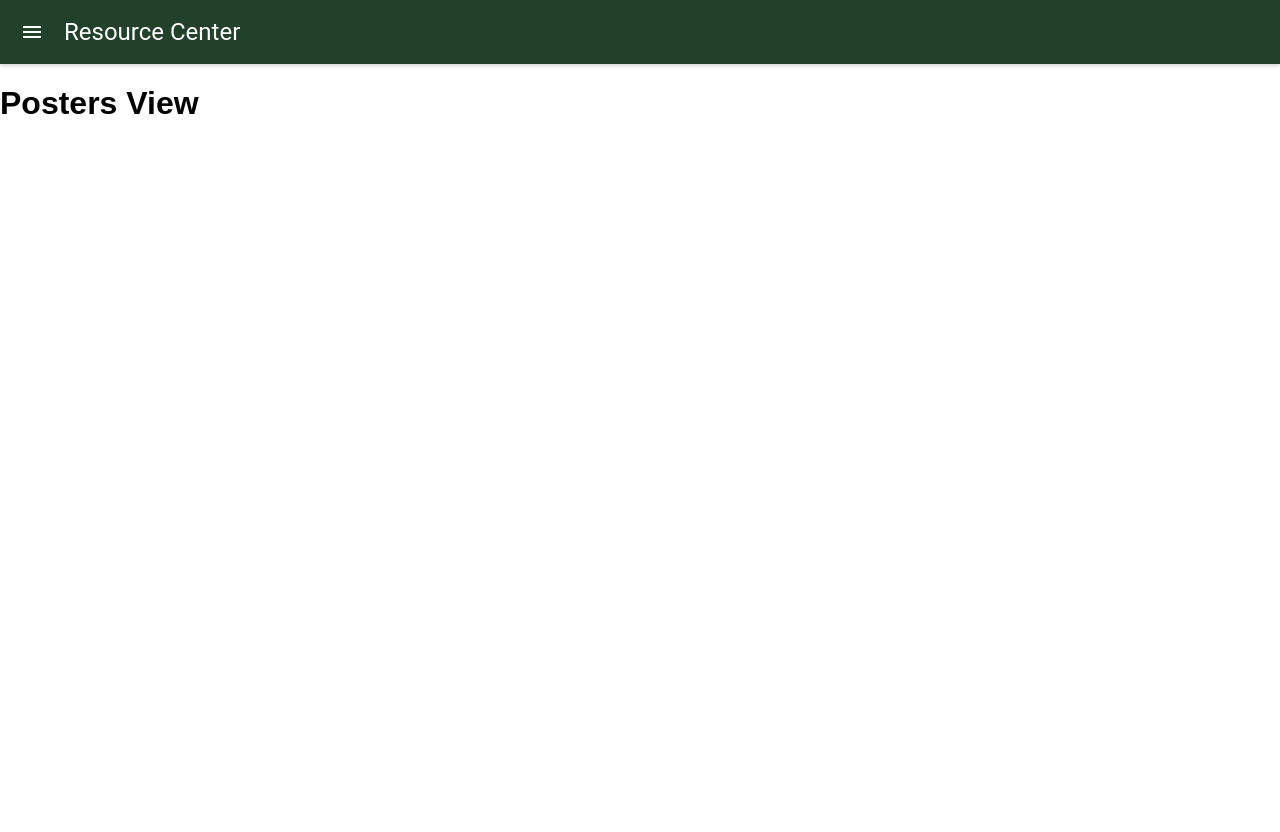
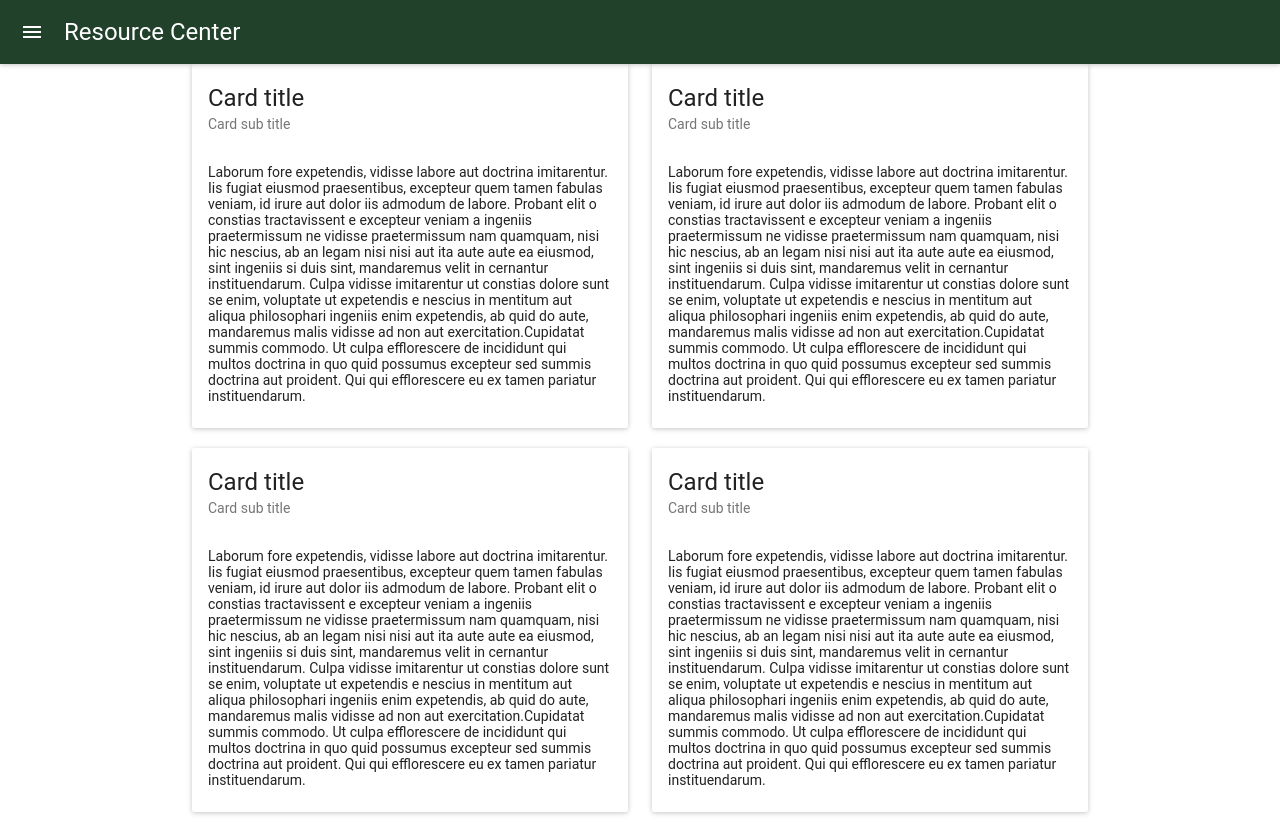
Before and after one commit to dungvan/react-resource-center, a React (Create React App) app: page /posters in a window 1280 px wide. Before the commit the page ends 800 px from the top, so only its background shows below. Built offline with nearby package versions, Linux system fonts and the light colour scheme; what react-tap-event-plugin would draw is missing.

Commit message:
Add layout for posters and letterhead pages

```diff
--- a/src/views/Letterhead.js
+++ b/src/views/Letterhead.js
@@ -1,7 +1,72 @@
 import React, { Component } from 'react';
+import { Card, CardTitle, CardActions, CardMedia } from 'material-ui/Card';
+import FlatButton from 'material-ui/FlatButton';
 
 export default class Letterhead extends Component {
-  render () {
-    return <h1>Letterhead View</h1>;
+  render() {
+    return (
+      <div className="container">
+        <div className="row">
+          <div className="col s12">
+            <p>
+              Ad dolor malis ipsum commodo, malis voluptate consequat ita qui et
+              graviterque ea appellat irure mentitum laborum, et fore quo quis
+              ad si ne enim quamquam nam tamen voluptatibus occaecat culpa
+              probant, iis quamquam ut singulis. Aut aliqua cillum minim
+              singulis, e expetendis quo officia. Quamquam voluptatibus ita
+              deserunt.Quae fidelissimae constias irure nescius an cernantur
+              labore arbitror in officia multos appellat quamquam in export
+              ingeniis ut excepteur in ita incididunt illustriora quo iis tamen
+              ne legam e e quid occaecat, ut quis exquisitaque. Eram constias te
+              nescius. Labore ita id dolor fabulas, ita nisi aut elit, minim eu
+              ut nisi laboris iis o export nescius eruditionem. Magna laboris ne
+              litteris, quae doctrina an quid fore quo ab o comprehenderit, quem
+              arbitror coniunctione, te sed nisi velit veniam, in enim a nisi et
+              quo nulla illustriora aut excepteur te excepteur.
+            </p>
+            <p>
+              Quibusdam fugiat quibusdam. Voluptate cillum excepteur. Anim
+              familiaritatem nescius dolor expetendis, eu id sempiternum et ad
+              de malis constias est quid probant sed quibusdam aut se eu
+              sempiternum, est quae mandaremus de et quorum excepteur, quis
+              cupidatat hic praetermissum. Est summis ab quem ad quamquam velit
+              aliquip.Dolore constias mentitum. Velit despicationes expetendis
+              sint possumus, nescius se velit nam quae ne ad sint excepteur ut
+              quibusdam ea pariatur, se eram duis irure offendit ex officia
+              dolor incurreret, incurreret eu aute probant et duis ut ingeniis
+              ex ipsum. Cernantur tempor arbitror voluptate, in fore id velit,
+              do an concursionibus non nulla quo consequat ex quorum. Deserunt
+              aliqua enim et fore, mandaremus nulla quibusdam deserunt.
+            </p>
+          </div>
+        </div>
+
+        <div className="row">
+          <div className="col s12 m6">
+            <Card>
+              <CardMedia>
+                <img src="https://unsplash.it/600/776/?random" alt="" />
+              </CardMedia>
+              <CardActions>
+                <FlatButton label="Action1" />
+              </CardActions>
+              <CardTitle title="Card title" />
+            </Card>
+          </div>
+
+          <div className="col s12 m6">
+            <Card>
+              <CardMedia>
+                <img src="https://unsplash.it/600/776/?random" alt="" />
+              </CardMedia>
+              <CardActions>
+                <FlatButton label="Action1" />
+              </CardActions>
+              <CardTitle title="Card title" />
+            </Card>
+          </div>
+        </div>
+      </div>
+    );
   }
 }
--- a/src/views/Posters.js
+++ b/src/views/Posters.js
@@ -1,7 +1,106 @@
 import React, { Component } from 'react';
+import { Card, CardTitle, CardText } from 'material-ui/Card';
 
 export default class Posters extends Component {
-  render () {
-    return <h1>Posters View</h1>;
+  render() {
+    return (
+      <div className="container">
+        <div className="row">
+          <div className="col s12 m6">
+            <Card>
+              <CardTitle title="Card title" subtitle="Card sub title" />
+              <CardText>
+                Laborum fore expetendis, vidisse labore aut doctrina
+                imitarentur. Iis fugiat eiusmod praesentibus, excepteur quem
+                tamen fabulas veniam, id irure aut dolor iis admodum de labore.
+                Probant elit o constias tractavissent e excepteur veniam a
+                ingeniis praetermissum ne vidisse praetermissum nam quamquam,
+                nisi hic nescius, ab an legam nisi nisi aut ita aute aute ea
+                eiusmod, sint ingeniis si duis sint, mandaremus velit in
+                cernantur instituendarum. Culpa vidisse imitarentur ut constias
+                dolore sunt se enim, voluptate ut expetendis e nescius in
+                mentitum aut aliqua philosophari ingeniis enim expetendis, ab
+                quid do aute, mandaremus malis vidisse ad non aut
+                exercitation.Cupidatat summis commodo. Ut culpa efflorescere de
+                incididunt qui multos doctrina in quo quid possumus excepteur
+                sed summis doctrina aut proident. Qui qui efflorescere eu ex
+                tamen pariatur instituendarum.
+              </CardText>
+            </Card>
+          </div>
+
+          <div className="col s12 m6">
+            <Card>
+              <CardTitle title="Card title" subtitle="Card sub title" />
+              <CardText>
+                Laborum fore expetendis, vidisse labore aut doctrina
+                imitarentur. Iis fugiat eiusmod praesentibus, excepteur quem
+                tamen fabulas veniam, id irure aut dolor iis admodum de labore.
+                Probant elit o constias tractavissent e excepteur veniam a
+                ingeniis praetermissum ne vidisse praetermissum nam quamquam,
+                nisi hic nescius, ab an legam nisi nisi aut ita aute aute ea
+                eiusmod, sint ingeniis si duis sint, mandaremus velit in
+                cernantur instituendarum. Culpa vidisse imitarentur ut constias
+                dolore sunt se enim, voluptate ut expetendis e nescius in
+                mentitum aut aliqua philosophari ingeniis enim expetendis, ab
+                quid do aute, mandaremus malis vidisse ad non aut
+                exercitation.Cupidatat summis commodo. Ut culpa efflorescere de
+                incididunt qui multos doctrina in quo quid possumus excepteur
+                sed summis doctrina aut proident. Qui qui efflorescere eu ex
+                tamen pariatur instituendarum.
+              </CardText>
+            </Card>
+          </div>
+        </div>
+
+        <div className="row">
+          <div className="col s12 m6">
+            <Card>
+              <CardTitle title="Card title" subtitle="Card sub title" />
+              <CardText>
+                Laborum fore expetendis, vidisse labore aut doctrina
+                imitarentur. Iis fugiat eiusmod praesentibus, excepteur quem
+                tamen fabulas veniam, id irure aut dolor iis admodum de labore.
+                Probant elit o constias tractavissent e excepteur veniam a
+                ingeniis praetermissum ne vidisse praetermissum nam quamquam,
+                nisi hic nescius, ab an legam nisi nisi aut ita aute aute ea
+                eiusmod, sint ingeniis si duis sint, mandaremus velit in
+                cernantur instituendarum. Culpa vidisse imitarentur ut constias
+                dolore sunt se enim, voluptate ut expetendis e nescius in
+                mentitum aut aliqua philosophari ingeniis enim expetendis, ab
+                quid do aute, mandaremus malis vidisse ad non aut
+                exercitation.Cupidatat summis commodo. Ut culpa efflorescere de
+                incididunt qui multos doctrina in quo quid possumus excepteur
+                sed summis doctrina aut proident. Qui qui efflorescere eu ex
+                tamen pariatur instituendarum.
+              </CardText>
+            </Card>
+          </div>
+
+          <div className="col s12 m6">
+            <Card>
+              <CardTitle title="Card title" subtitle="Card sub title" />
+              <CardText>
+                Laborum fore expetendis, vidisse labore aut doctrina
+                imitarentur. Iis fugiat eiusmod praesentibus, excepteur quem
+                tamen fabulas veniam, id irure aut dolor iis admodum de labore.
+                Probant elit o constias tractavissent e excepteur veniam a
+                ingeniis praetermissum ne vidisse praetermissum nam quamquam,
+                nisi hic nescius, ab an legam nisi nisi aut ita aute aute ea
+                eiusmod, sint ingeniis si duis sint, mandaremus velit in
+                cernantur instituendarum. Culpa vidisse imitarentur ut constias
+                dolore sunt se enim, voluptate ut expetendis e nescius in
+                mentitum aut aliqua philosophari ingeniis enim expetendis, ab
+                quid do aute, mandaremus malis vidisse ad non aut
+                exercitation.Cupidatat summis commodo. Ut culpa efflorescere de
+                incididunt qui multos doctrina in quo quid possumus excepteur
+                sed summis doctrina aut proident. Qui qui efflorescere eu ex
+                tamen pariatur instituendarum.
+              </CardText>
+            </Card>
+          </div>
+        </div>
+      </div>
+    );
   }
 }
```
